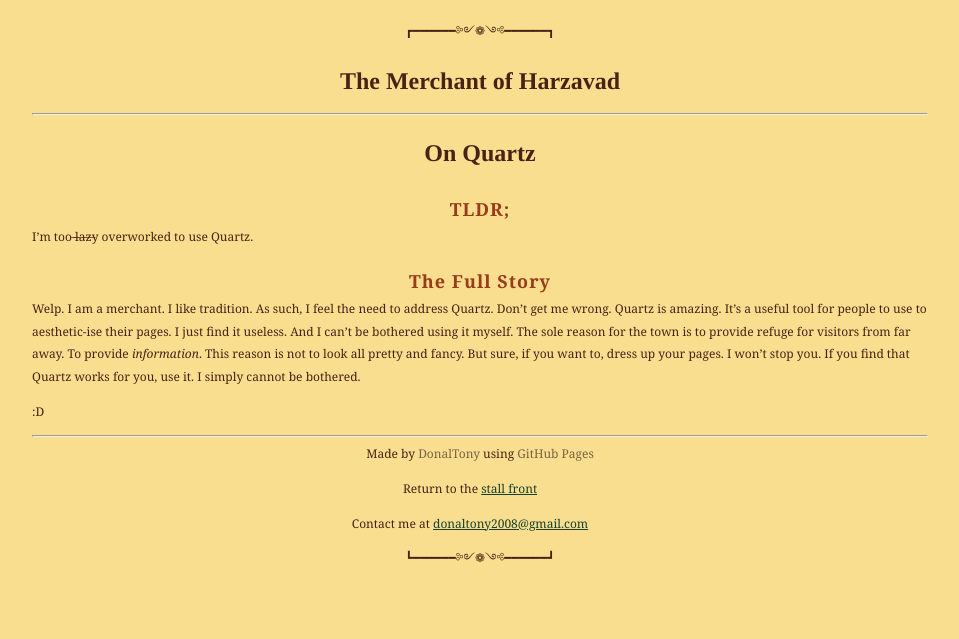
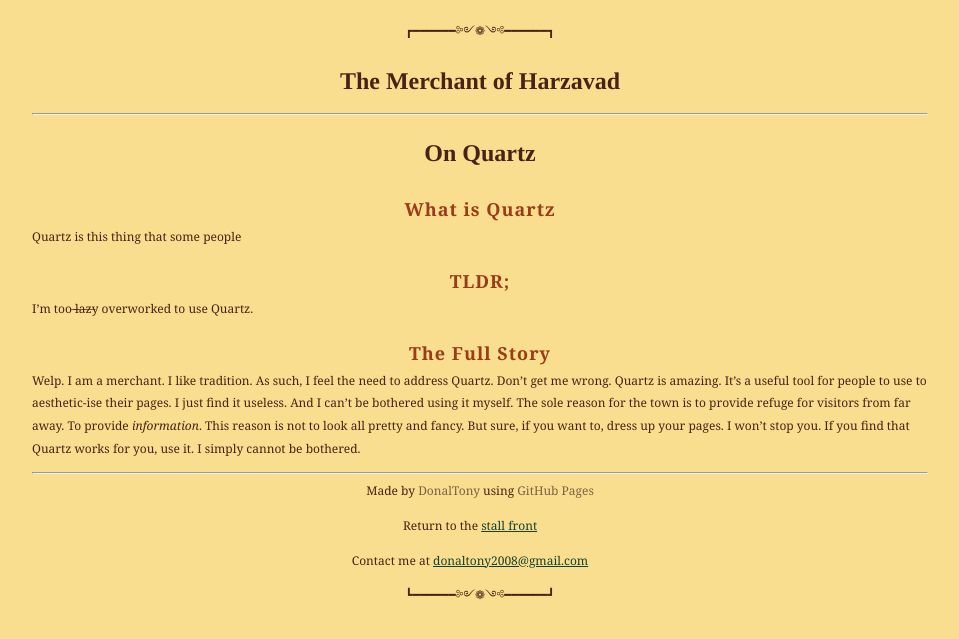
Before and after one commit to dvaraka/the-merchant, a Jekyll site: the page built from ramblings/articles/on-quartz.md, in a window 1280 px wide. Shown: the top 639 px of the page, without its empty margins (160-1119 px from the left). Built offline with Jekyll 4.4.1, drawn with Linux system fonts in a browser that asks for light colours; our own code applies the rules of GitHub Pages for plain Markdown files.

Commit message:
Update on-quartz.md

```diff
--- a/ramblings/articles/on-quartz.md
+++ b/ramblings/articles/on-quartz.md
@@ -3,6 +3,10 @@
 </head>
 
 # On Quartz
+
+## What is Quartz
+
+Quartz is this thing that some people
 
 ## TLDR;
 
@@ -11,5 +15,3 @@ I'm too ̶l̶a̶z̶y overworked to use Quartz.
 ## The Full Story
 
 Welp. I am a merchant. I like tradition. As such, I feel the need to address Quartz. Don't get me wrong. Quartz is amazing. It's a useful tool for people to use to aesthetic-ise their pages. I just find it useless. And I can't be bothered using it myself. The sole reason for the town is to provide refuge for visitors from far away. To provide *information*. This reason is not to look all pretty and fancy. But sure, if you want to, dress up your pages. I won't stop you. If you find that Quartz works for you, use it. I simply cannot be bothered.
-
-:D
```
